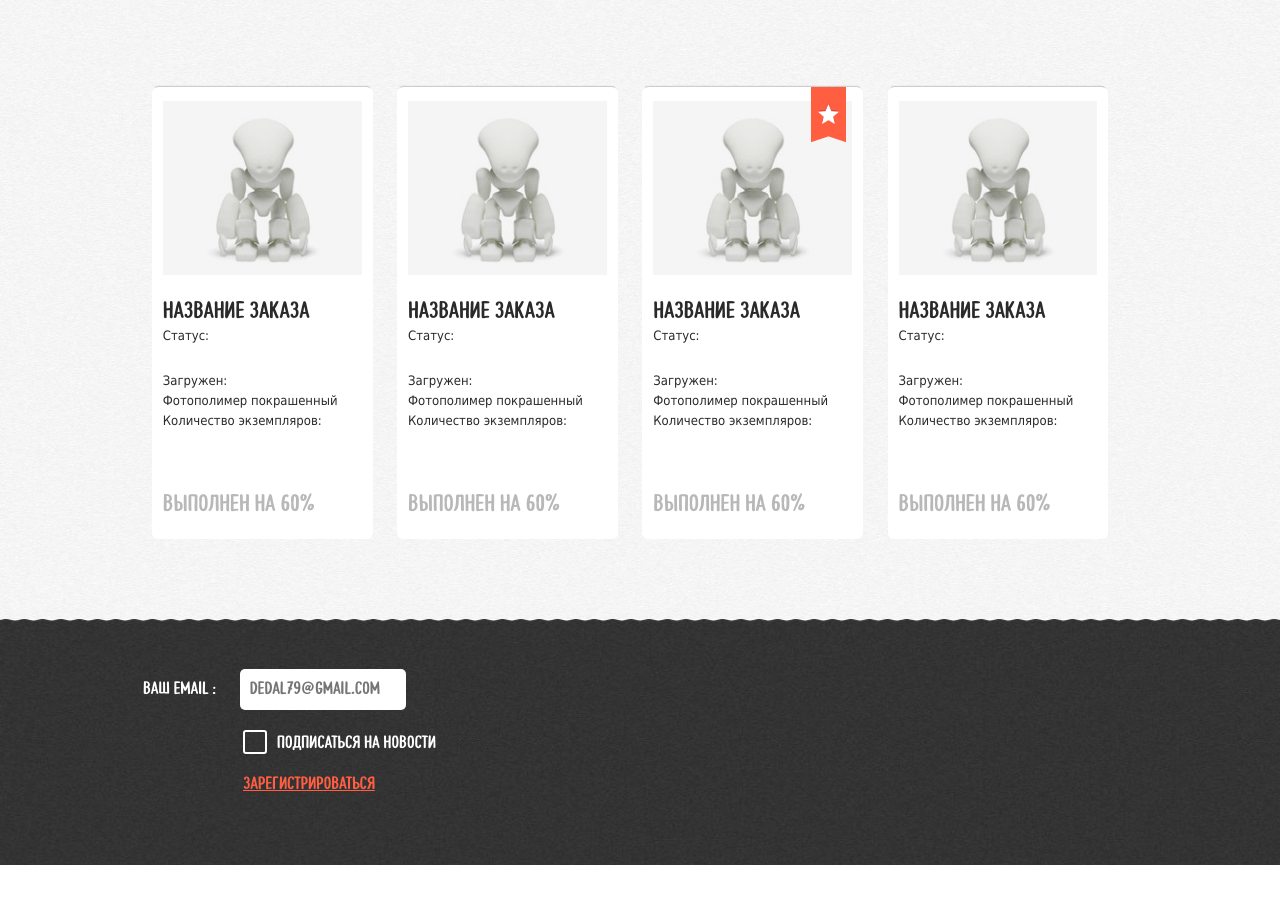
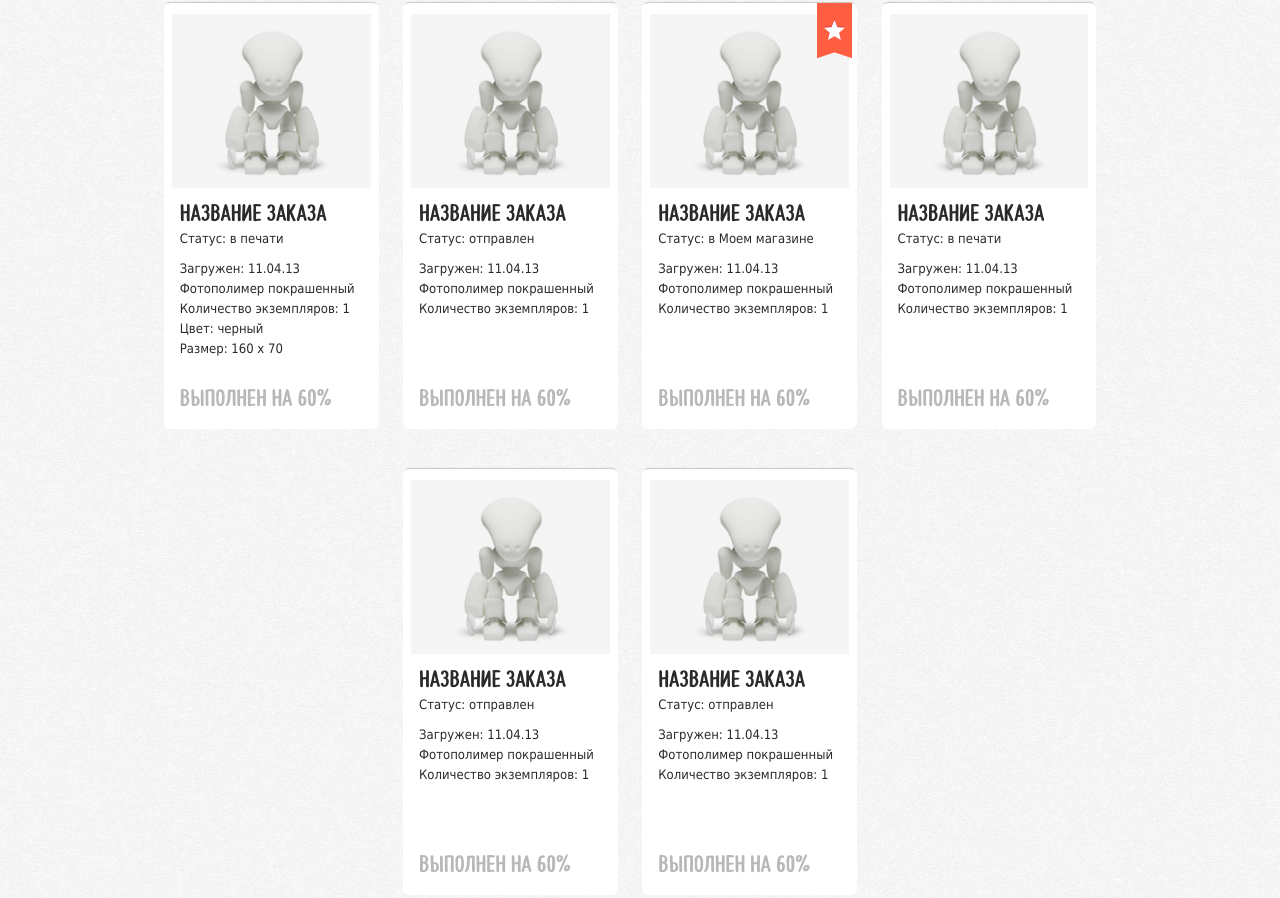
Before and after one commit to irnbru-dev/kelnik, a website: page src/index.pug in a window 1280 px wide. Shown: the part 208-1106 px from the top of the page. Before the commit the page ends 1073 px from the top, so only its background shows below. Drawn offline with nearby package versions, Linux system fonts and the light colour scheme; files that its build step writes are made by us from their sources; files whose address does not match are found by name.

Commit message:
check sizes, script

```diff
--- a/src/index.pug
+++ b/src/index.pug
@@ -22,48 +22,78 @@ html(lang='ru')
             div.container
 
               div.card
-                div.img-box
+                div.card__img
                   img(src="./img/card-img.jpg", alt="Fotopolymer")
-                h2.name Название заказа
-                p.status Статус:
-                p.date Загружен:
-                p.description Фотополимер покрашенный
-                p.number Количество экземпляров:
+                div.card__txt
+                  h2.name Название заказа
+                  p.status Статус: в печати
+                  p.date Загружен: 11.04.13
+                  p.description Фотополимер покрашенный
+                  p.number Количество экземпляров: 1
+                  p.color Цвет: черный
+                  p.size Размер: 160 х 70
 
-                p.occupancy Выполнен на 60%
+                  p.occupancy Выполнен на 60%
 
               div.card
-                div.img-box
+                div.card__img
                   img(src="./img/card-img.jpg", alt="Fotopolymer")
-                h2.name Название заказа
-                p.status Статус:
-                p.date Загружен:
-                p.description Фотополимер покрашенный
-                p.number Количество экземпляров:
+                div.card__txt
+                  h2.name Название заказа
+                  p.status Статус: отправлен
+                  p.date Загружен: 11.04.13
+                  p.description Фотополимер покрашенный
+                  p.number Количество экземпляров: 1
 
-                p.occupancy Выполнен на 60%
+                  p.occupancy Выполнен на 60%
 
               div.card.label
-                div.img-box
+                div.card__img
                   img(src="./img/card-img.jpg", alt="Fotopolymer")
-                h2.name Название заказа
-                p.status Статус:
-                p.date Загружен:
-                p.description Фотополимер покрашенный
-                p.number Количество экземпляров:
+                div.card__txt
+                  h2.name Название заказа
+                  p.status Статус: в Моем магазине
+                  p.date Загружен: 11.04.13
+                  p.description Фотополимер покрашенный
+                  p.number Количество экземпляров: 1
 
-                p.occupancy Выполнен на 60%
+                  p.occupancy Выполнен на 60%
 
               div.card
-                div.img-box
+                div.card__img
                   img(src="./img/card-img.jpg", alt="Fotopolymer")
-                h2.name Название заказа
-                p.status Статус:
-                p.date Загружен:
-                p.description Фотополимер покрашенный
-                p.number Количество экземпляров:
+                div.card__txt
+                  h2.name Название заказа
+                  p.status Статус: в печати
+                  p.date Загружен: 11.04.13
+                  p.description Фотополимер покрашенный
+                  p.number Количество экземпляров: 1
 
-                p.occupancy Выполнен на 60%
+                  p.occupancy Выполнен на 60%
+
+              div.card
+                div.card__img
+                  img(src="./img/card-img.jpg", alt="Fotopolymer")
+                div.card__txt
+                  h2.name Название заказа
+                  p.status Статус: отправлен
+                  p.date Загружен: 11.04.13
+                  p.description Фотополимер покрашенный
+                  p.number Количество экземпляров: 1
+
+                  p.occupancy Выполнен на 60%
+
+              div.card
+                div.card__img
+                  img(src="./img/card-img.jpg", alt="Fotopolymer")
+                div.card__txt
+                  h2.name Название заказа
+                  p.status Статус: отправлен
+                  p.date Загружен: 11.04.13
+                  p.description Фотополимер покрашенный
+                  p.number Количество экземпляров: 1
+
+                  p.occupancy Выполнен на 60%
 
               div(id="toTop") наверх
 
@@ -71,14 +101,14 @@ html(lang='ru')
       div.container
 
         form(id="registration")
-          label.email Ваш email :
+          label.email(for="mail") Ваш email :
             input(type='text',placeholder='dedal79@gmail.com',id='mail')
             span(id="message")
           div
-            input(type='checkbox',id="check",name="check")
+            input(type='checkbox',name="check",id="check")
             label(for="check") Подписаться на новости
           div.submit
-            label
+            label(for="submit")
               input(type='submit',value='Зарегистрироваться',id="submit")
 
 
--- a/src/js/script.js
+++ b/src/js/script.js
@@ -1,48 +1,4 @@
-// $('.email').on('blur', function () {
-//   var mail = $(this).val();
-//   if (mail.length > 0
-//   && (mail.match(/.+?\@.+/g) || []).length !== 1) {
-//     document.querySelector(".myemail").style.border = '1px solid red;'
-//   } else {
-//     console.log('valid');
-//     alert('Вы ввели корректный e-mail!');
-//   }
-// });
-
-
-
-// var myEmail = $('.myemail').val();
-// console.log($('.myemail').val())
-
-// // function isEmail(email) {
-// //   var regex = /^([a-zA-Z0-9_.+-])+\@(([a-zA-Z0-9-])+\.)+([a-zA-Z0-9]{2,4})+$/;
-// //   return regex.test(email);
-// // }
-
-// function isValidEmailAddress(myEmail) {
-//     var pattern = /^([a-zA-Z0-9_.+-])+\@(([a-zA-Z0-9-])+\.)+([a-zA-Z0-9]{2,4})+$/;
-//     return pattern.test(myEmail);
-// };
-
-// if( !isValidEmailAddress( myEmail ) ) {
-
-//     console.log('all fine')
-//   } else {
-//     console.log('you suck')
-// }
-
-// function ValidMail() {
-//     var re = /^[\w-\.]+@[\w-]+\.[a-z]{2,4}$/i;
-//     var myMail = document.getElementById('email').value;
-//     var valid = re.test(myMail);
-
-//     if (valid) output = 'Адрес эл. почты введен правильно!';
-//     else output = 'Адрес электронной почты введен неправильно!';
-//     document.getElementById('message').innerHTML = output;
-//     return valid;
-// }
-
-
+// Email validation
 $(document).ready(function(){
   var reg = /^\w+([\.-]?\w+)*@\w+([\.-]?\w+)*(\.\w{2,6})+$/;
 
@@ -61,8 +17,7 @@ $(document).ready(function(){
   });
 });/*end ready*/
 
-
-
+// Scroll to top
 $(function() {
 
   $(window).scroll(function() {
@@ -77,3 +32,17 @@ $(function() {
     $('body,html').animate({scrollTop:0},800);
   });
 });
+
+
+// Change text field in card
+$(".card").hover(
+
+    function(){
+      var $switchField = $(this).find(".occupancy");
+
+      $switchField.text('+ Добавить в магазин').css("color","#ff5e42");
+    },
+
+    function(){
+      $switchField.text('Выполнен на 60%').css("color","#2a2a2a");
+});
--- a/src/less/style.less
+++ b/src/less/style.less
@@ -1,9 +1,5 @@
 @import '_fonts.less';
 @import '_variables.less';
-
-// Blocks
-@import 'blocks/card.less';
-@import 'blocks/header.less';
 
 html, body  {
   font-family: @tahoma;
@@ -11,7 +7,6 @@ html, body  {
   padding: 0;
   margin: 0;
   color: @text-color;
-
   display: flex;
   flex-direction: column;
   min-height: 100vh;
@@ -39,23 +34,20 @@ html, body  {
 
 .header {
   text-align: center;
-
   background-image: url(../img/bg.jpg);
   background-repeat: no-repeat;
   background-size: 100% 100%;
-
   padding-top: 40px;
-  padding-bottom: 40px;
-
-  // border: 1px solid transparent;  //temporary! solving bg margins
+  padding-bottom: 30px;
 
   .logo {
     display: block;
     background-image: url(../img/logo.png);
     background-repeat: no-repeat;
     background-size: 100%;
-    width: 350px;
+    width: 300px;
     border: 1px solid transparent;
+    font-weight: 400;
     margin: 0 auto;
 
     @media (max-width:768px) {
@@ -63,10 +55,22 @@ html, body  {
     }
   }
 
+  h1 {
+    font-family: @proto;
+    font-size: 48px;
+    font-weight: 400;
+    text-transform: uppercase;
+
+    @media (max-width: 768px) {
+      font-size: 42px;
+    }
+  }
+
   a {
     color: @contrast-color;
     text-decoration: none;
     border-bottom: 1px dashed @contrast-color;
+
     &:hover {
       border-bottom: 1px solid @contrast-color;
     }
@@ -81,16 +85,11 @@ html, body  {
       display: none;
     }
   }
-}
 
-h1 {
-  font-family: @proto;
-  font-size: 48px;
-  font-weight: 400;
-  text-transform: uppercase;
-
-  @media (max-width: 768px) {
-    font-size: 42px;
+  p {
+    font-size: 14px;
+    line-height: 18px;
+    margin-top: -15px;
   }
 }
 
@@ -100,7 +99,6 @@ h1 {
   background-size: 100% 100%;
   background-position: center;
   text-align: center;
-  padding-top: 40px;
   padding-bottom: 40px;
 }
 
@@ -108,30 +106,36 @@ h1 {
   text-align: left;
   position: relative;
   display: inline-block;
-  height: 430px;
+  height: 410px;
   width: 20%;
   max-width: 220px;
   margin-right: 2%;
   border: 4px solid transparent;
   box-shadow: 0px -3px 2px -3px rgba(50, 50, 50, 0.75);
   border-radius: 6px;
-  padding: 7px;
+  padding: 4px;
   margin-bottom: 40px;
   background-color: white;
+  vertical-align: top;
+
   @media (max-width: 1024px) {
     width: 27%;
   }
+
   @media (max-width: 768px) {
     width: 90%;
   }
+
   &:hover {
     border: 4px solid @contrast-color;
     border-radius: 5px;
     cursor: pointer;
   }
+
   &:last-child {
     margin-right: 0;
   }
+
   &.label:after {
     position: absolute;
     content: '';
@@ -140,7 +144,7 @@ h1 {
     width: 35px;
     height: 55px;
     top: -4px;
-    right: 13px;
+    right: 1px;
 
     background-image: url(../img/label.png);
     background-repeat: no-repeat;
@@ -151,7 +155,7 @@ h1 {
     }
   }
 
-  .img-box {
+  &__img {
     display: flex;
     justify-content: center;
     align-items: center;
@@ -163,24 +167,31 @@ h1 {
     }
   }
 
+  &__txt {
+    padding-left: 8px;
+    padding-right: 8px;
+  }
+
   h2 {
     font-family: @proto;
     font-size: 24px;
     font-weight: 400;
     text-transform: uppercase;
+    margin-top: 10px;
     margin-bottom: 0;
   }
 
   .status {
-    margin-bottom: 25px;
+    margin-bottom: 10px;
   }
 
   .occupancy {
     position: absolute;
-    bottom: 20px;
+    bottom: 15px;
     font-family: @proto;
     text-transform: uppercase;
     font-size: 24px;
+    font-weight: 300;
     color: @text-light;
   }
 
@@ -202,6 +213,7 @@ h1 {
   text-decoration: underline;
   font-family: @proto;
   color: @contrast-color;
+  margin-top: 23px;
 }
 
 .footer {
@@ -209,9 +221,8 @@ h1 {
   background-repeat: no-repeat;
   background-size: 100% 100%;
   background-position: center;
-
   font-family: @proto;
-  font-size: 18px;
+  font-size: 14px;
   text-transform: uppercase;
   color: white;
   padding-top: 50px;
@@ -224,30 +235,32 @@ h1 {
   label {
     display: block;
     margin-bottom: 20px;
+    font-size: 18px;
+  }
+
+  .email {
+    font-size: 14px;
   }
 
   input[type="text"] {
-    // display: inline-block;
-
     border: none;
     border-radius: 5px;
     text-transform: uppercase;
     font-family: @proto;
     font-size: 18px;
-    padding: 10px;
+    padding: 8px;
     margin-left: 20px;
     margin-right: 20px;
+    width: 190px;
+
     &:focus {
       outline: none;
     }
+
     @media (max-width: 768px) {
-      max-width: 180px;
+      max-width: 170px;
     }
   }
-
-  // .checkbox {
-  //   margin-left: 100px;
-  // }
 
   input[type=checkbox] {
     display: none;
@@ -261,12 +274,12 @@ input[type=checkbox] + label:before {
     font-size: 18px;
     line-height: 22px;
     margin-right: 10px;
-    height: 20px;
-    width: 20px;
+    height: 25px;
+    width: 25px;
     text-align: center;
     transition: color ease .3s;
     vertical-align: bottom;
-    margin-left: 100px;
+    margin-left: 80px;
   }
 
   input[type=checkbox]:checked + label:before {
@@ -275,14 +288,13 @@ input[type=checkbox]:checked + label:before {
     background-repeat: no-repeat;
   }
 
-
   .submit {
-    margin-left: 100px;
+    margin-left: 80px;
   }
 
   input[type="submit"] {
     font-family: @proto;
-    font-size: 18px;
+    font-size: 28px;
     text-decoration: underline;
     background-color: transparent;
     border: none;
@@ -291,6 +303,7 @@ input[type=checkbox]:checked + label:before {
     padding: 0;
     margin: 0;
     cursor: pointer;
+
     &:focus {
       outline:none
     }
```
Also changed, not shown: build/css/style.css, build/index.html, build/js/script.min.js. Lines whose indentation alone changed are shown as unchanged.
